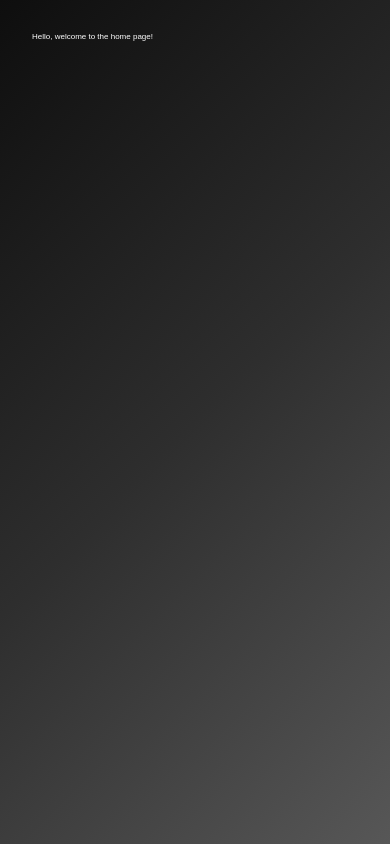
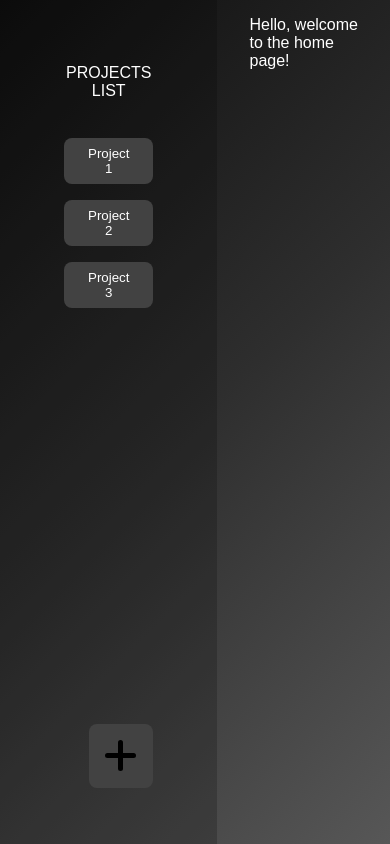
Before and after one commit to GTFTT/text-analyzer-frontend, a React (Vite) app: page /#/home in a window 390 px wide. Built offline with nearby package versions, Linux system fonts and the light colour scheme.

Commit message:
Added menu. Removed unnecessary parts.

```diff
--- a/src/App.tsx
+++ b/src/App.tsx
@@ -1,10 +1,33 @@
 import styles from './App.module.css'
 import MainRoutesNode from "./../src/components/MainRoutesNode/MainRoutesNode.tsx";
+import {Menu} from "./components/Menu/Menu.tsx";
+import {useEffect} from "react";
+import {useAppDispatch} from "./reduxStore/hooks.ts";
+import {setMenuItemsAction} from "./components/Menu/menuSlice.ts";
 
 function App() {
+  const dispatch = useAppDispatch()
+
+  useEffect(() => {
+    dispatch(setMenuItemsAction( [
+      {
+        id: "project-1",
+        label: "Project 1",
+      },
+      {
+        id: "project-2",
+        label: "Project 2",
+      },
+      {
+        id: "project-3",
+        label: "Project 3",
+      },
+    ]))
+  }, []);
+
   return (
     <div className={styles.app}>
-      {/*<Menu />*/}
+      <Menu />
       <div className={styles.pagesContainer}>
         <MainRoutesNode />
       </div>
--- /dev/null
+++ b/src/components/Menu/Menu.module.css
@@ -0,0 +1,35 @@
+.container {
+  display: flex;
+  flex-direction: column;
+  background-color: rgb(0 0 0 / 0.2);
+  width: 25vw;
+  padding: 4rem;
+}
+
+.title {
+  width: 100%;
+  text-align: center;
+  height: 3rem;
+}
+
+.body {
+  padding-top: 2rem;
+  display: flex;
+  flex-direction: column;
+  gap: 1rem;
+  height: stretch;
+}
+
+.bottom {
+  height: 3rem;
+  display: flex;
+  flex-direction: row;
+  justify-content: end;
+  align-items: center;
+
+  button {
+    height: 4rem;
+    width: 4rem;
+    padding: 0;
+  }
+}
--- /dev/null
+++ b/src/components/Menu/Menu.tsx
@@ -0,0 +1,33 @@
+import styles from "./Menu.module.css"
+import {useAppSelector} from "../../reduxStore/hooks.ts";
+import {selectMenuItems} from "./menuSlice.ts";
+import Button from "../buttons/Button/Button.tsx";
+import plus from "../../assets/icons/plus.svg";
+
+export interface MenuPropsI {
+
+}
+
+export function Menu({}: MenuPropsI) {
+  const menuItems = useAppSelector(selectMenuItems);
+
+  return (
+    <div className={styles.container}>
+      <div className={styles.title}>PROJECTS LIST</div>
+      <div className={styles.body}>
+        {
+          menuItems.map((menuItem, index) => (
+            <Button key={index} className={styles.menuItem}>
+              {menuItem.label}
+            </Button>
+          ))
+        }
+      </div>
+      <div className={styles.bottom}>
+        <Button>
+          <img src={plus} alt={"Plus"}/>
+        </Button>
+      </div>
+    </div>
+  );
+}
--- /dev/null
+++ b/src/components/Menu/MenuItemI.ts
@@ -0,0 +1,6 @@
+
+
+export interface MenuItemI {
+  id: string
+  label: string
+}
--- /dev/null
+++ b/src/components/Menu/menuSlice.ts
@@ -0,0 +1,37 @@
+import {createSlice, type PayloadAction} from "@reduxjs/toolkit";
+import type {RootState} from "../../reduxStore";
+import type {MenuItemI} from "./MenuItemI.ts";
+
+export const MENU_SLICE_NAME = "menuSlice";
+
+interface MenuState {
+  isMenuOpened: boolean;
+  menuItems: MenuItemI[];
+}
+
+const initialState: MenuState = {
+  isMenuOpened: false,
+  menuItems: [],
+};
+
+const menuSlice = createSlice({
+  name: MENU_SLICE_NAME,
+  initialState,
+  reducers: {
+    setMenuItemsAction: (state, action: PayloadAction<MenuItemI[]>) => {
+      state.menuItems = action.payload;
+    },
+  }
+})
+
+// Selectors
+export const selectMenuItems = (state: RootState) =>
+  state[MENU_SLICE_NAME].menuItems;
+
+// Actions
+export const {
+  setMenuItemsAction,
+} = menuSlice.actions;
+
+// Reducer
+export const menuSliceReducer = menuSlice.reducer;
--- a/src/index.css
+++ b/src/index.css
@@ -13,17 +13,3 @@ body {
 html {
   font-size: 16px;
 }
-
-/* Tablets / small laptops */
-@media (max-width: 768px) {
-  html {
-    font-size: 10px;
-  }
-}
-
-/* Phones */
-@media (max-width: 480px) {
-  html {
-    font-size: 8px;
-  }
-}
--- a/src/pages/Home/Home.module.css
+++ b/src/pages/Home/Home.module.css
@@ -2,25 +2,5 @@
   display: flex;
   flex-direction: column;
   align-items: flex-start;
-  padding: 4rem 15rem;
+  padding: 1rem 2rem;
 }
-
-.container p {
-  text-indent: 1rem;
-  line-height: 1.75rem;
-}
-
-.container a {
-  padding: 0 0.5rem;
-  color: white;
-}
-
-@media (max-width: 768px) {
-  .container {
-    padding: 4rem 4rem;
-  }
-
-  .container p {
-    text-indent: 1rem;
-  }
-}
--- a/src/reduxStore/index.ts
+++ b/src/reduxStore/index.ts
@@ -1,9 +1,9 @@
 import {configureStore} from "@reduxjs/toolkit";
-// import {HEADER_SLICE_NAME, headerSliceReducer} from "../compoentns/Header/headerSlice.ts";
+import {MENU_SLICE_NAME, menuSliceReducer} from "../components/Menu/menuSlice.ts";
 
 export const store = configureStore({
   reducer: {
-    // [HEADER_SLICE_NAME]: headerSliceReducer,
+    [MENU_SLICE_NAME]: menuSliceReducer
   }
 })
 
```
Also changed, not shown: src/assets/icons/plus.svg (added).
